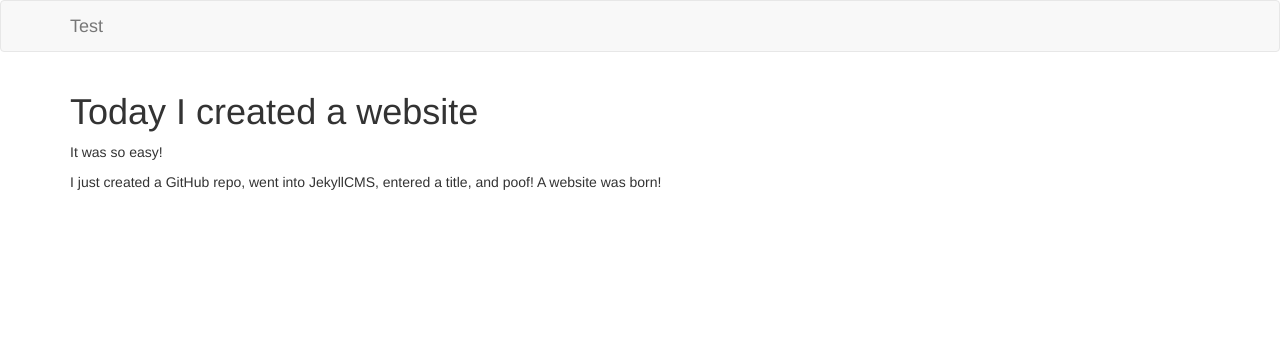
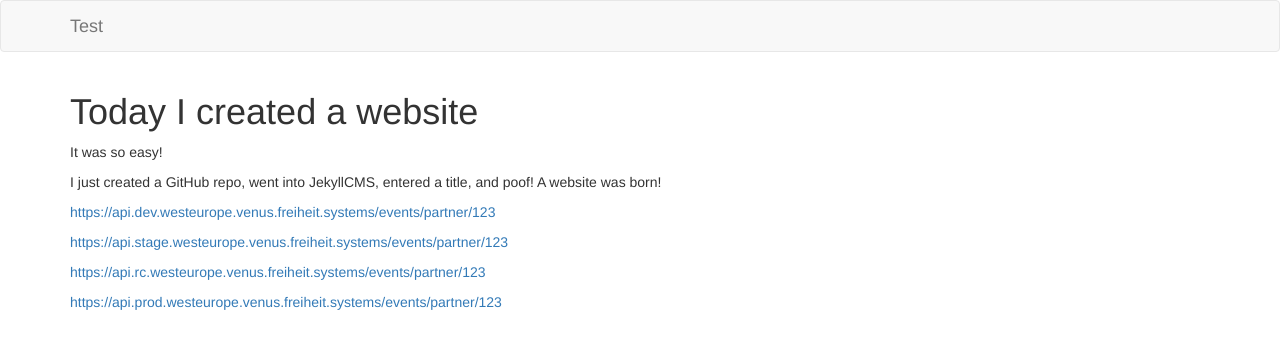
Before and after one commit to iomu/iomu.github.io, a Jekyll site: the page built from _posts/2015-05-13-new-website.md, in a window 1280 px wide. Shown: the top 349 px of the page. Built offline with Jekyll 4.4.1, drawn with Linux system fonts in a browser that asks for light colours; some of the changed lines change nothing that is shown.

Commit message:
Update 2015-05-13-new-website.md

```diff
--- a/_posts/2015-05-13-new-website.md
+++ b/_posts/2015-05-13-new-website.md
@@ -5,3 +5,11 @@ It was so easy!
 
 I just created a GitHub repo, went into JekyllCMS, entered a title, and poof! A
 website was born!
+
+[https://api.dev.westeurope.venus.freiheit.systems/events/partner/123](https://api.dev.westeurope.venus.freiheit.systems/events/partner/123)
+
+[https://api.stage.westeurope.venus.freiheit.systems/events/partner/123](https://api.stage.westeurope.venus.freiheit.systems/events/partner/123)
+
+[https://api.rc.westeurope.venus.freiheit.systems/events/partner/123](https://api.rc.westeurope.venus.freiheit.systems/events/partner/123)
+
+[https://api.prod.westeurope.venus.freiheit.systems/events/partner/123](https://api.prod.westeurope.venus.freiheit.systems/events/partner/123)
```
